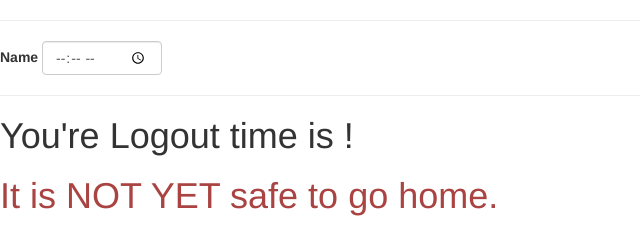
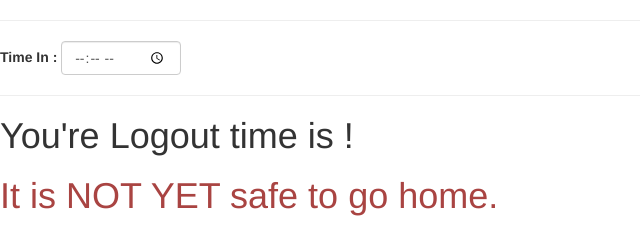
Before and after one commit to breinntaguilar/safetoleave, a plain HTML site: page index.html in a window 1280 px wide. Shown: the top 232 px of the page, 0-640 px from the left. Drawn offline with nearby package versions, Linux system fonts and the light colour scheme.

Commit message:
Change label to Time In

```diff
--- a/index.html
+++ b/index.html
@@ -9,7 +9,7 @@
     <form class="form-inline" test="{{a}}">
       <div class="form-group">
         <hr>
-        <label for="exampleInputName2">Name</label>
+        <label for="exampleInputName2">Time In : </label>
         <input type="time" class="form-control" id="myTime" ng-model="myTime">
         <hr>
         <h1>You're Logout time is {{timeOut | date: "hh:mm a"}}!</h1>
```
